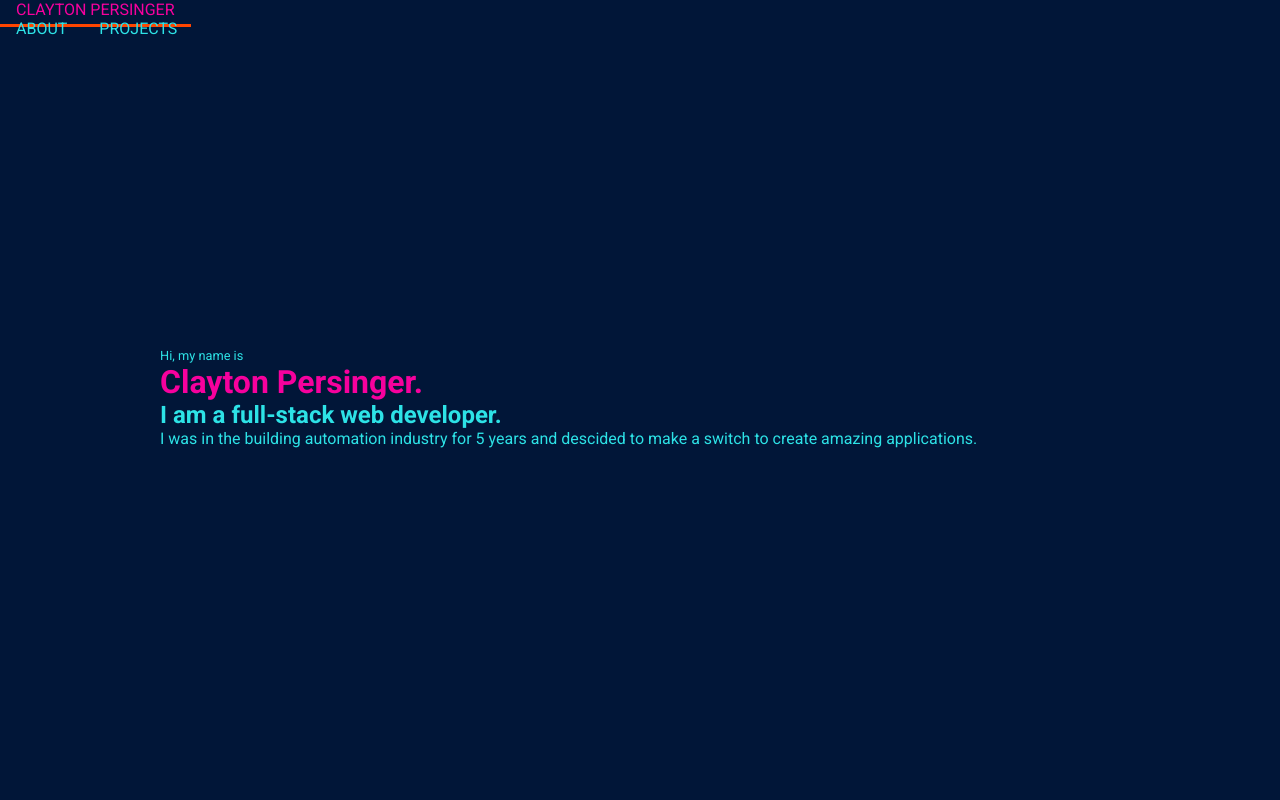
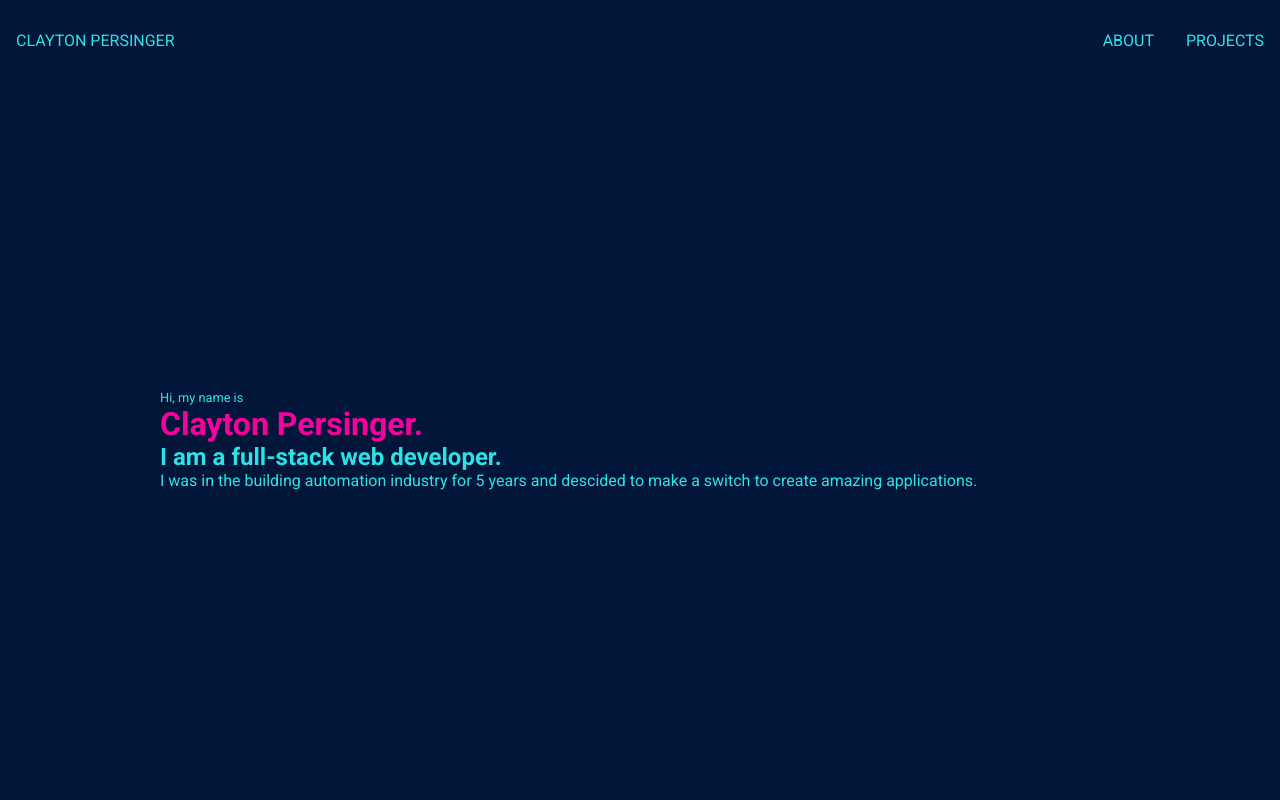
Before and after one commit to oMnotopia/portfolio, a React (Vite) app: page / in a window 1280 px wide. Shown: the top 800 px of the page. Built offline with nearby package versions, Linux system fonts and the light colour scheme.

Commit message:
make navbar sticky

```diff
--- a/src/styles/NavBar.css
+++ b/src/styles/NavBar.css
@@ -1,48 +1,50 @@
-.nav{
+#nav-bar{
   display: flex;
   width: 100vw;
   justify-content: space-between;
   align-items: center;
-  height: 10vh
+  height: 10vh;
+  top: 0;
+  position: sticky;
 }
 
-.nav * a.active {
+#nav-bar * a.active {
   color: #F6019D;
 }
 
-nav .info {
+#nav-bar .info {
   --_gap: 2rem;
   display: flex;
   list-style: none;
 }
 
-nav .info > *, nav .title > * {
+#nav-bar .info > *, #nav-bar .title > * {
   text-decoration: none;
   text-transform: uppercase;
   color: #2DE2E6;
 }
 
-nav .title a {
+#nav-bar .title a {
   font-size: 1rem;
   padding: 0 1rem;
   position: relative;
 }
 
-nav .info a {
+#nav-bar .info a {
   padding-inline: calc(var(--_gap) / 2);
   position: relative;
   margin: 0;
 }
 
-nav .info a:hover, nav .title a:hover {
+#nav-bar .info a:hover, #nav-bar .title a:hover {
   color: #F6019D;
 }
 
-nav .info a:hover::after, nav .title a:hover::after {
+#nav-bar .info a:hover::after, #nav-bar .title a:hover::after {
   scale: 1 1;
 }
 
-nav .info a::after, nav .title a::after {
+#nav-bar .info a::after, #nav-bar .title a::after {
   content: '';
   position: absolute;
   left: 0;
```
